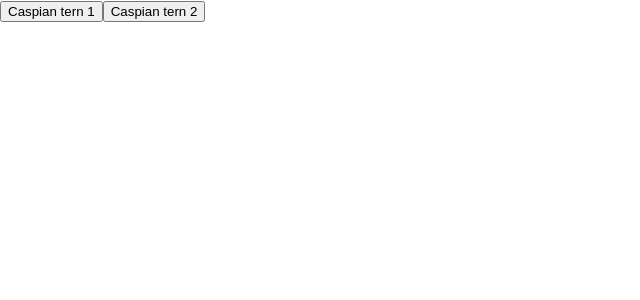
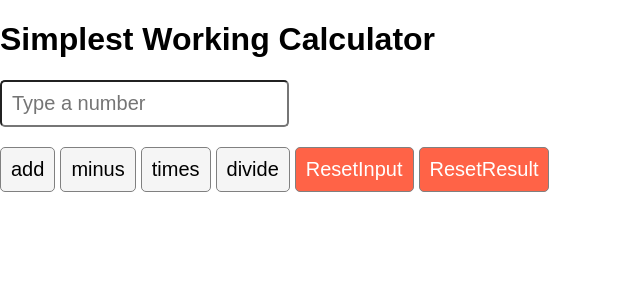
Before and after one commit to AmanUllah687/react-practice, a React (Create React App) app: page / in a window 1280 px wide. Shown: the top 300 px of the page, without its empty margins (0-640 px from the left). Built offline with nearby package versions, Linux system fonts and the light colour scheme.

Commit message:
adedd calculator Component

```diff
--- a/src/App.css
+++ b/src/App.css
@@ -1,7 +1,22 @@
-.card {
-  margin: 20px;
-  max-width: 300px;
+* {
+  font-family:  sans-serif;
+}
+input, button {
+  font-size: 20px;
+  padding: 10px;
+  border-radius: 5px;
+}
+input {
+  display: block;
+  margin-bottom:  20px;
+}
+button {
   border: 1px solid gray;
-  padding: 20px;
-  border-radius: 10px;
+  background: whitesmoke;
+  margin-right: 5px;
 }
+button:nth-last-child(2),
+button:nth-last-child(1) {
+  background: tomato;
+  color: white;
+}
--- a/src/App.js
+++ b/src/App.js
@@ -515,6 +515,7 @@ function App() {
 }
 export default App;
 */
+/*
 import React from "react";
 function App() {
   const bird1 = new Audio("https://upload.wikimedia.org/wikipedia/commons/9/9b/Hydroprogne_caspia_-_Caspian_Tern_XC432679.mp3");
@@ -543,3 +544,57 @@ function App() {
   );
 }
 export default App;
+*/
+
+// Building A Calculator App
+import { useState, useRef } from "react";
+import "./App.css"
+function App() {
+  const inputRef = useRef(null);
+  const resultRef = useRef(null);
+  const [result, setResult] = useState(0);
+  function plus(e) {
+    e.preventDefault();
+    setResult((result) => result + Number(inputRef.current.value));
+  }
+  function minus(e) {
+    e.preventDefault();
+    setResult((result) => result - Number(inputRef.current.value));
+  }
+  function times(e) {
+    e.preventDefault();
+    setResult((result) => result * Number(inputRef.current.value));
+  }
+  function divide(e) {
+    e.preventDefault();
+    setResult((result) => result % Number(inputRef.current.value));
+  }
+  function resetInput(e) {
+    e.preventDefault();
+  }
+  function resetResult(e) {
+   e.preventDefault();
+  }
+  return (
+    <><div className="App">
+      <h1>Simplest Working Calculator</h1>
+    </div><form>
+        <p ref={resultRef}>
+        </p>
+        <input
+          pattern="[0-9"
+          ref={inputRef}
+          type="number"
+          placeholder="Type a number">
+        </input>
+        <button onClick={plus}>add</button>
+        <button onClick={minus}>minus</button>
+        <button oncLICK={times}>times</button>
+        <button onClick={divide}>divide</button>
+        <button onClick={resetInput}>ResetInput</button>
+        <button onClick={resetResult}>ResetResult</button>
+      </form></>
+  )
+}
+
+export default App;
```
